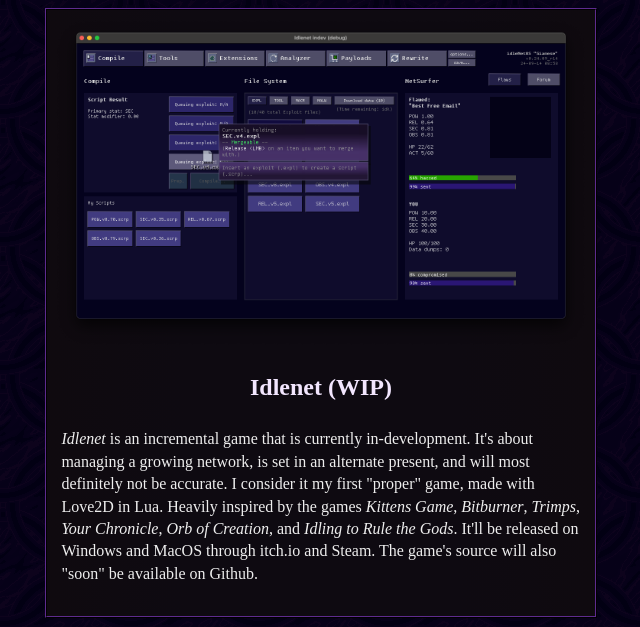
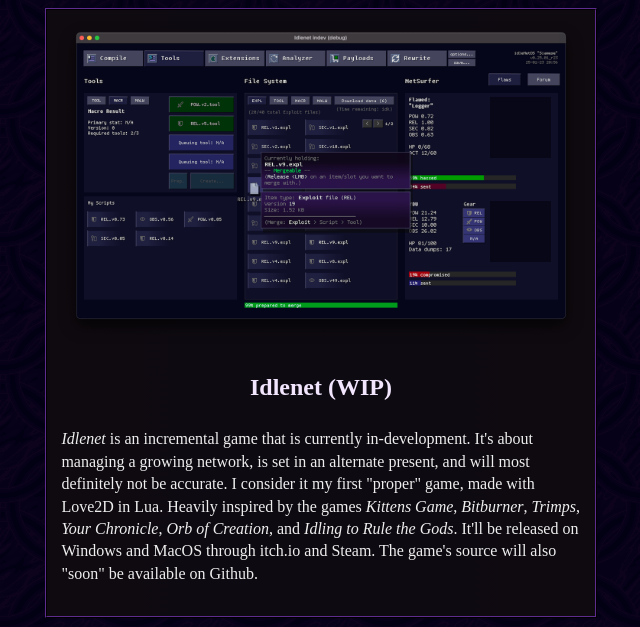
Before and after one commit to onlytomorrow/tyju.cc, an Astro site: page /projects in a window 1280 px wide. Shown: the part 136-763 px from the top of the page, without its empty margins (319-959 px from the left). Built offline with nearby package versions, Linux system fonts and the light colour scheme; Astro itself is replaced by a stand-in of ours; a web font is replaced by a local one.

Commit message:
update idlenet screencap

```diff
--- a/src/pages/projects.astro
+++ b/src/pages/projects.astro
@@ -4,7 +4,7 @@
 
 <Layout heading="Projects" title="projects" description="tyjubi project page">
     <div class="section">
-        <img src="/assets/proj/idlenet_mac_240914.png" width="100%" style="padding-bottom: 0px;"/>
+        <img src="/assets/proj/idlenet_mac_250123.png" width="100%" style="padding-bottom: 0px;"/>
         <h2>Idlenet (WIP)</h2>
         <p><i>Idlenet</i> is an incremental game that is currently in-development. It's about managing a growing network, is set in an alternate present, and will most definitely not be accurate. I consider it my first &quot;proper&quot; game, made with Love2D in Lua. Heavily inspired by the games <i>Kittens Game</i>, <i>Bitburner</i>, <i>Trimps</i>, <i>Your Chronicle</i>, <i>Orb of Creation</i>, and <i>Idling to Rule the Gods</i>. It'll be released on Windows and MacOS through itch.io and Steam. The game's source will also &quot;soon&quot; be available on Github.</p>
     </div>
```
Also changed, not shown: public/assets/proj/idlenet_mac_250123.png (added).
